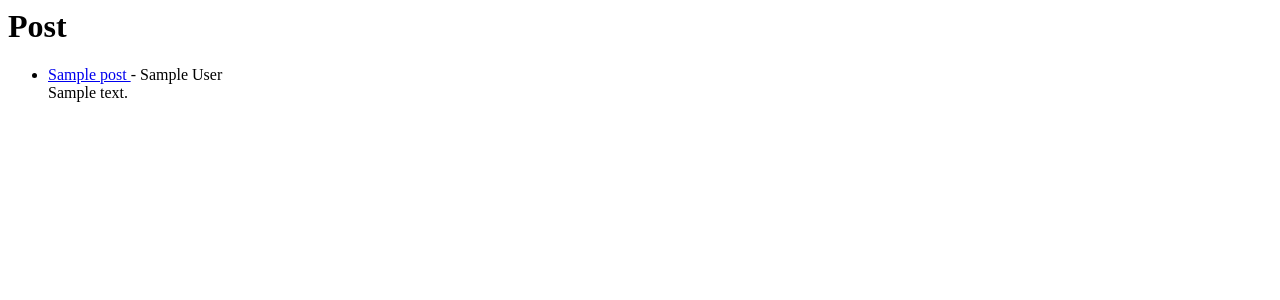
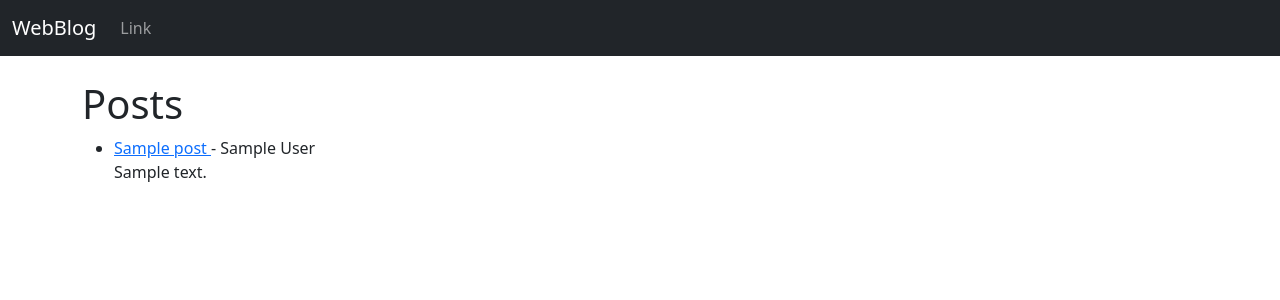
Before and after one commit to MiguelArevalo1999/DjangoBlog, a Django app: page / in a window 1280 px wide. Shown: the top 300 px of the page. Run offline with Django 4.2, Linux system fonts and the light colour scheme; tables that the repository leaves empty hold one stand-in row (values such as "Sample post").

Commit message:
Added base.html and models modified

```diff
--- a/WebBlog/blog/models.py
+++ b/WebBlog/blog/models.py
@@ -4,6 +4,7 @@ from django.contrib.auth.models import User
 
 class Post(models.Model):
     title = models.CharField(max_length=255)
+    title_tag = models.CharField(max_length=255, default="WebBlog")
     author = models.ForeignKey(User, on_delete=models.CASCADE)
     body = models.TextField()
 
--- /dev/null
+++ b/WebBlog/blog/templates/base.html
@@ -0,0 +1,38 @@
+<!doctype html>
+<html lang="en">
+  <head>
+    <meta charset="utf-8">
+    <meta name="viewport" content="width=device-width, initial-scale=1">
+    <title>
+        {% block title %}
+            WebBlog
+        {% endblock %}
+    </title>
+    <link href="https://cdn.jsdelivr.net/npm/bootstrap@5.2.0-beta1/dist/css/bootstrap.min.css" rel="stylesheet" integrity="sha384-0evHe/X+R7YkIZDRvuzKMRqM+OrBnVFBL6DOitfPri4tjfHxaWutUpFmBp4vmVor" crossorigin="anonymous">
+  </head>
+  <body>
+    <nav class="navbar navbar-expand-lg navbar-dark bg-dark">
+        <div class="container-fluid">
+          <a class="navbar-brand" href="{% url 'home' %}">WebBlog</a>
+          <button class="navbar-toggler" type="button" data-bs-toggle="collapse" data-bs-target="#navbarSupportedContent" aria-controls="navbarSupportedContent" aria-expanded="false" aria-label="Toggle navigation">
+            <span class="navbar-toggler-icon"></span>
+          </button>
+          <div class="collapse navbar-collapse" id="navbarSupportedContent">
+            <ul class="navbar-nav me-auto mb-2 mb-lg-0">
+              <li class="nav-item">
+                <a class="nav-link" href="#">Link</a>
+              </li>
+
+            </ul>
+
+          </div>
+        </div>
+      </nav>
+    <br>
+    <div class = "container">
+        {% block content %}
+        {% endblock %}
+    </div>
+    <script src="https://cdn.jsdelivr.net/npm/bootstrap@5.2.0-beta1/dist/js/bootstrap.bundle.min.js" integrity="sha384-pprn3073KE6tl6bjs2QrFaJGz5/SUsLqktiwsUTF55Jfv3qYSDhgCecCxMW52nD2" crossorigin="anonymous"></script>
+  </body>
+</html>
--- a/WebBlog/blog/templates/home.html
+++ b/WebBlog/blog/templates/home.html
@@ -1,4 +1,7 @@
-<h1>Post</h1>
+{% extends 'base.html' %}
+{% block content %}
+
+<h1>Posts</h1>
 
 <ul>
 {% for post in object_list %}
@@ -8,3 +11,5 @@
 
 {% endfor %}
 </ul>
+
+{% endblock %}
```
Also changed, not shown: WebBlog/blog/templates/article_details.html (+17 -0 lines), WebBlog/blog/migrations/0002_post_title_tag.py (added).
